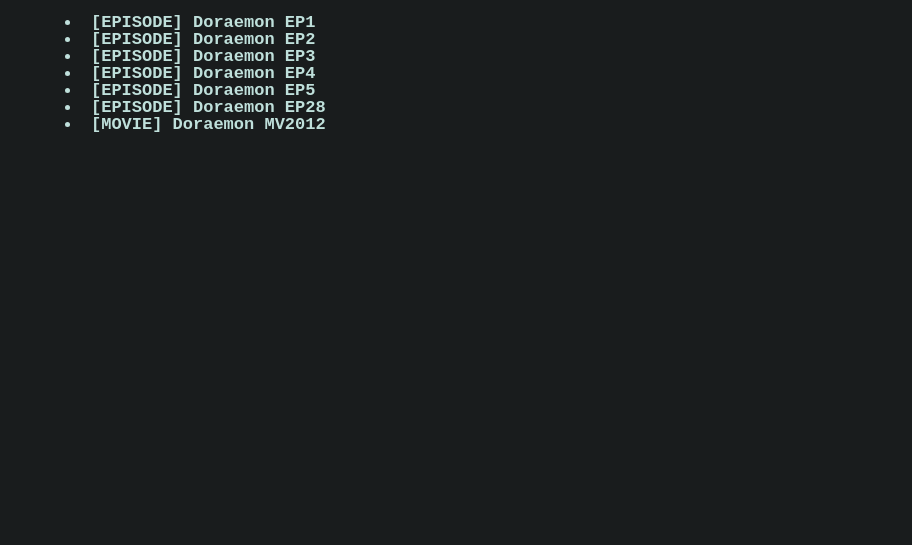
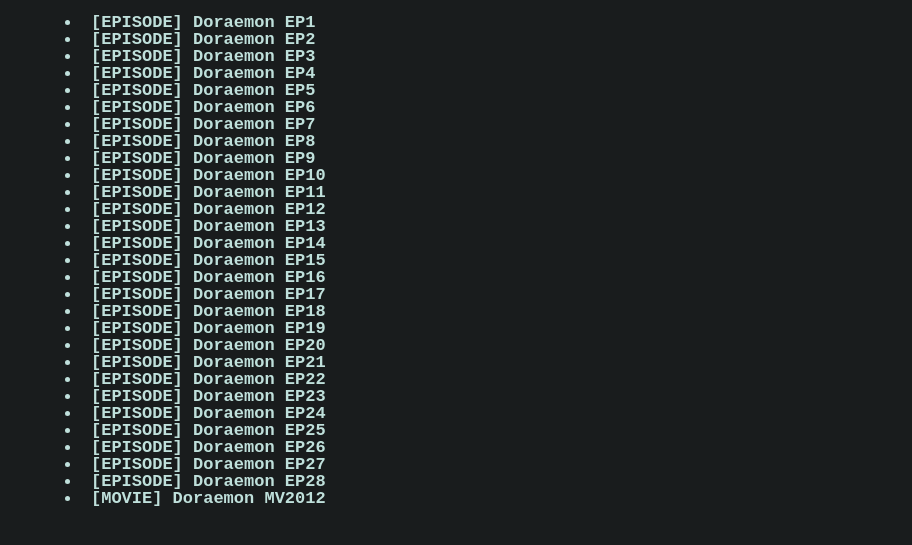
Before and after one commit to alexwstanding1102/pentavid, a plain HTML site: page videos/doraemon/index.html in a window 1280 px wide. Shown: the part 215-760 px from the top of the page, without its empty margins (9-921 px from the left). Drawn offline with Linux system fonts and the light colour scheme.

Commit message:
Update index.html

```diff
--- a/videos/doraemon/index.html
+++ b/videos/doraemon/index.html
@@ -15,6 +15,28 @@
         <li><a href="https://drive.google.com/file/d/1fqsiDU4RUxu_7Hx1GC4U5ZSExbvUkErz/view?usp=sharing" target="_blank">[EPISODE] Doraemon EP3</a></li>
         <li><a href="https://drive.google.com/file/d/1TnLaTKItTwzvhIP-T17GhxkbtHu2ncy4/view?usp=sharing" target="_blank">[EPISODE] Doraemon EP4</a></li>
         <li><a href="https://drive.google.com/file/d/1Cpgtgy0hXiykVdDPZulgKIRgDIC41qdF/view?usp=sharing" target="_blank">[EPISODE] Doraemon EP5</a></li>
+                <li><a href="https://drive.google.com/file/d/11PbuSTg8gRyh3nwUVTHYsHqMh3Mhjq3w/view?usp=sharing" target="_blank">[EPISODE] Doraemon EP6</a></li>
+                <li><a href="https://drive.google.com/file/d/1KbN-45NRa8kgxjH12q0GFUlmV_Btve7T/view?usp=sharing" target="_blank">[EPISODE] Doraemon EP7</a></li>
+                <li><a href="https://drive.google.com/file/d/1rPT8f-F4HKT4aZC-wWfQqJrWAZ-ArfY4/view?usp=sharing" target="_blank">[EPISODE] Doraemon EP8</a></li>
+                <li><a href="https://drive.google.com/file/d/1AxOOR3II7bOMjjVU8irmwVQeUptAJ673/view?usp=sharing" target="_blank">[EPISODE] Doraemon EP9</a></li>
+                <li><a href="https://drive.google.com/file/d/1xbjyxpfE4R-6F8J4jTR5cKQlrbDiXb8P/view?usp=sharing" target="_blank">[EPISODE] Doraemon EP10</a></li>
+                <li><a href="https://drive.google.com/file/d/17tsLs3lpUDeL-s_TiEmdBjvEgeuaCOQ_/view?usp=sharing" target="_blank">[EPISODE] Doraemon EP11</a></li>
+                <li><a href="https://drive.google.com/file/d/1aWTIj8XUMg5xoMUgk8-1Zuouxzl8n2D3/view?usp=sharing" target="_blank">[EPISODE] Doraemon EP12</a></li>
+                <li><a href="https://drive.google.com/file/d/1GdjtodPGEA9DexwDsQS-AK8gcBXnNERq/view?usp=sharing" target="_blank">[EPISODE] Doraemon EP13</a></li>
+                <li><a href="https://drive.google.com/file/d/1whac1z1HxuaVNwmQtu-KZfz8eZF8TBzf/view?usp=sharing" target="_blank">[EPISODE] Doraemon EP14</a></li>
+                        <li><a href="https://drive.google.com/file/d/1Vio-ze4OHHXs8nOeIuJCrHh0XVUEzM5s/view?usp=sharing" target="_blank">[EPISODE] Doraemon EP15</a></li>
+                        <li><a href="https://drive.google.com/file/d/1XPepPS44q4VVmmBaJzAfTStE5F0-8oz2/view?usp=sharing" target="_blank">[EPISODE] Doraemon EP16</a></li>
+                        <li><a href="https://drive.google.com/file/d/1QFpmTqhs7Cu1lcN-TVqUx5loeR6TXQwp/view?usp=sharing" target="_blank">[EPISODE] Doraemon EP17</a></li>
+                        <li><a href="https://drive.google.com/file/d/1U7BdhMZcY5tOG4U42nOTdH_mMDLmqv4L/view?usp=sharing" target="_blank">[EPISODE] Doraemon EP18</a></li>
+                        <li><a href="https://drive.google.com/file/d/14F8yuXZm4Hau5H7o9zlmjn9AW3m3f4gB/view?usp=sharing" target="_blank">[EPISODE] Doraemon EP19</a></li>
+                        <li><a href="https://drive.google.com/file/d/12N59AvLxKAiNYpXUlgrD66E3Astvv05e/view?usp=sharing" target="_blank">[EPISODE] Doraemon EP20</a></li>
+                        <li><a href="https://drive.google.com/file/d/1DZKm9joeFpG3rqIBu10bofba7dEngMJG/view?usp=sharing" target="_blank">[EPISODE] Doraemon EP21</a></li>
+                        <li><a href="https://drive.google.com/file/d/1WtYpP1X8sfiCWKQRK3y3lJGUp5s9NhV7/view?usp=sharing" target="_blank">[EPISODE] Doraemon EP22</a></li>
+                        <li><a href="https://drive.google.com/file/d/1CojhEx-dHgTtCfHmno-A-QWVfgbgWSHO/view?usp=sharing" target="_blank">[EPISODE] Doraemon EP23</a></li>
+                        <li><a href="https://drive.google.com/file/d/16UnPNdoyyFKpt9rk4gUZyyiO8E0WZqal/view?usp=sharing" target="_blank">[EPISODE] Doraemon EP24</a></li>
+                        <li><a href="https://drive.google.com/file/d/1n_VajEUrJ2URDbzP9D1pJ9gHPoAguljU/view?usp=sharing" target="_blank">[EPISODE] Doraemon EP25</a></li>
+                        <li><a href="https://drive.google.com/file/d/1dCP4SOcUKbfqPg9JbKH44gTtUmLheEf7/view?usp=sharing" target="_blank">[EPISODE] Doraemon EP26</a></li>
+                        <li><a href="https://drive.google.com/file/d/1yCmDfNF93Ds1ixwVaVEO8vUVYVaDLdxz/view?usp=sharing" target="_blank">[EPISODE] Doraemon EP27</a></li>
         <li><a href="https://drive.google.com/file/d/1caaHLdEWLMCkttd_8QBj7o8wRd82s8kI/view?usp=sharing" target="_blank">[EPISODE] Doraemon EP28</a></li>
         <li><a href="https://drive.google.com/file/d/1U8FZ7wksBVu5Y9RuwM51Yezkr0RR13uL/view?usp=sharing" target="_blank">[MOVIE] Doraemon MV2012</a></li>
     </ul>
```
